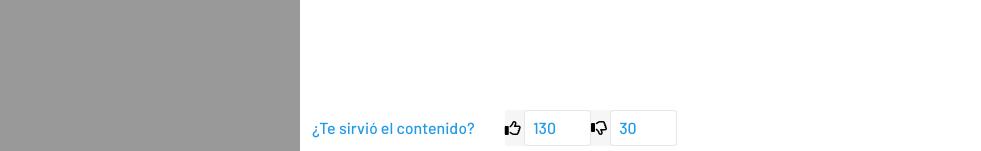
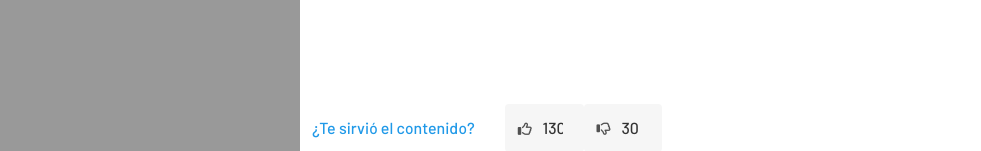
Before and after one commit to Nats85/Manuales-Aranda-Apis, a Jekyll site: the page built from index.md, in a window 1280 px wide and 900 px high, scrolled down 52 px. Shown: the part 746-897 px from the top of the window, without its empty margins (0-981 px from the left). Built offline with Jekyll 4.4.1, drawn with Linux system fonts in a browser that asks for light colours; nearby versions of some CDN libraries.

Commit message:
Update _vote-count.scss

```diff
--- a/_sass/base/_vote-count.scss
+++ b/_sass/base/_vote-count.scss
@@ -13,30 +13,29 @@
 
     }
 
-    .like {
-        color: #000;
+
+    .like, .dislike {
+        display: inline-block;
+        margin-bottom: 0;
+        font-weight: normal;
+        text-align: center;
+        vertical-align: middle;
         cursor: pointer;
         background: #f6f6f6;
-        font-size: 16px;
-
-    }
-
-    .dislike {
-        color: #000;
-        cursor: pointer;
-        background: #f6f6f6;
-        font-size: 16px;
+        border: 1px solid transparent;
+        white-space: nowrap;
+        padding: 6px 12px;
+        font-size: 14px;
+        line-height: 1.428571429;
+        border-radius: 4px;
 
     }
 
     .qty1, .qty2 {
-        width: 49px;
-        background: white;
-        color: #2099e8;
-        background-color: #fff;
-        border: 0.5px solid #e9e6e6;
-        border-radius: 4px;
-
+        border: none;
+        width:20px;
+        background: transparent;
+        color: #333333
     }
 
     .vote h4 {
```
